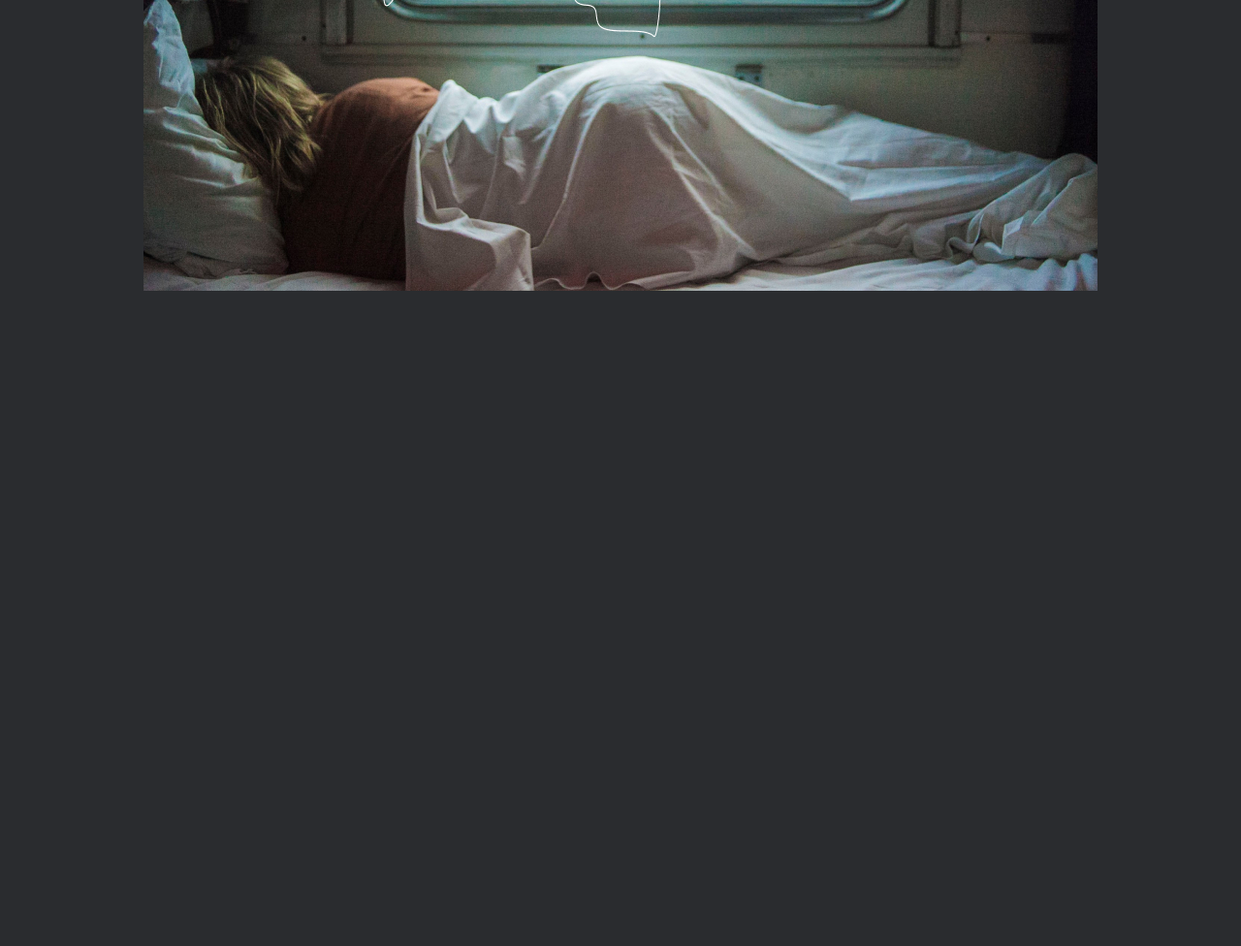
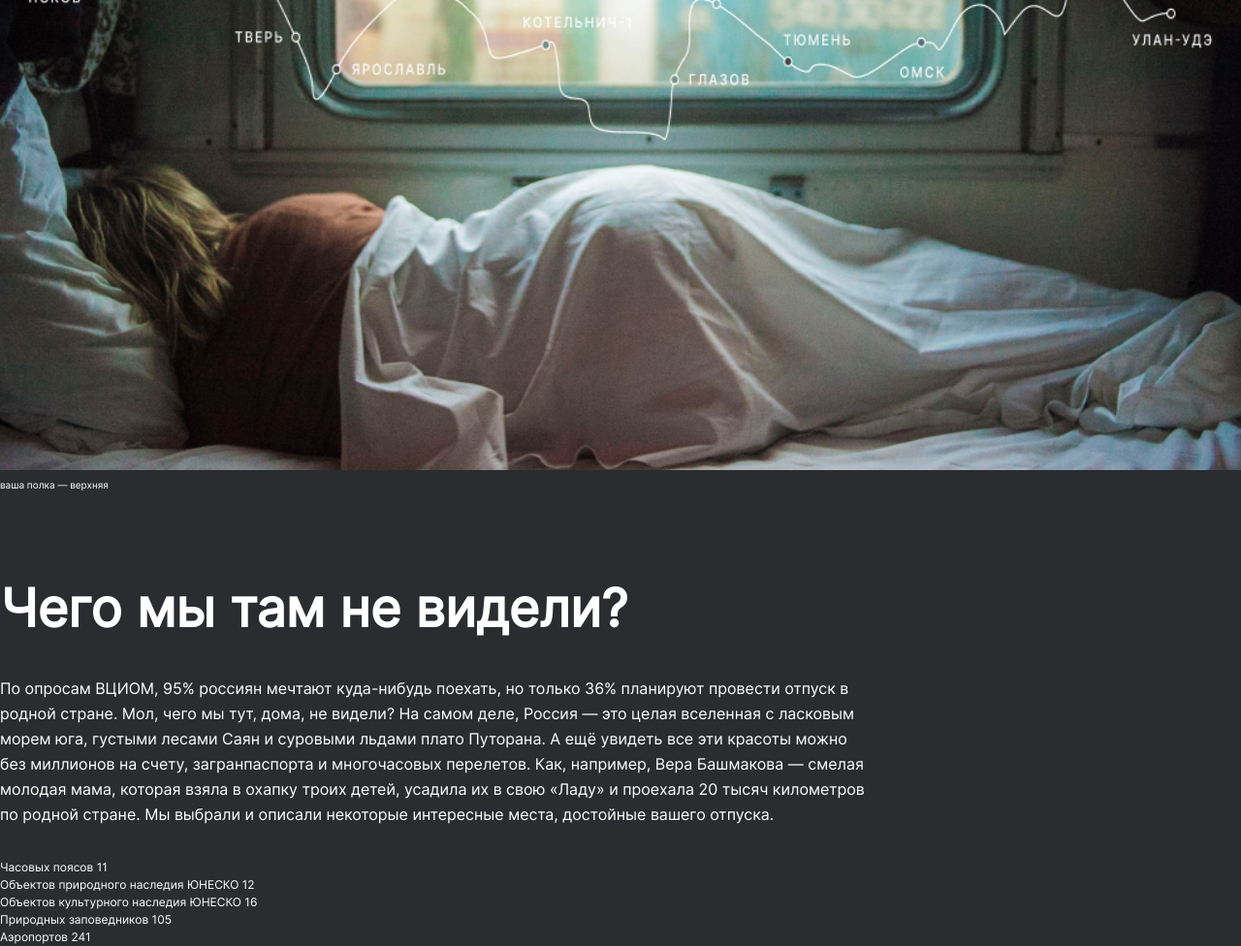
Before and after one commit to Betokko/russian-travel, a plain HTML site: page index.html in a window 1280 px wide. Shown: the part 827-1803 px from the top of the page at 97% size. Before the commit the page ends 1127 px from the top, so only its background shows below. Drawn offline with Linux system fonts and the light colour scheme.

Commit message:
add intro section

```diff
--- /dev/null
+++ b/blocks/hero/__image-description/hero__image-description.css
@@ -0,0 +1,5 @@
+.hero__iamge-description {
+    margin: 8px 0 0 0;
+    font-size: 10px;
+    line-height: 14px;
+}
--- a/blocks/hero/__image/hero__image.css
+++ b/blocks/hero/__image/hero__image.css
@@ -1,6 +1,5 @@
 .hero__image {
     margin-top: 64px;
-    width: 984px;
-    height: 615px;
+    width: 100%;
     object-fit: cover;
 }
--- a/blocks/hero/hero.css
+++ b/blocks/hero/hero.css
@@ -1,5 +1,5 @@
 .hero {
-    max-width: 984px;
+    max-width: 1280px;
     margin: auto;
     display: flex;
     flex-direction: column;
--- a/blocks/page/page.css
+++ b/blocks/page/page.css
@@ -2,5 +2,5 @@
     background-color: #2A2C2F;
     color: #fff;
     margin: 0 auto;
-    font-family: 'Inter', sans-serif;
+    font-family: 'inter-regular', sans-serif;
 }
--- a/index.html
+++ b/index.html
@@ -46,16 +46,37 @@
     </header>
 
     <main class="content">
+
       <section class="hero">
         <h1 class="hero__tile">Путешествия по России</h1>
         <p class="hero__subtitle">Настоящая страна не в выпусках новостей, а здесь.</p>
         <img src="./images/hero.jpg" alt="" class="hero__image">
+        <p class="hero__iamge-description">ваша полка — верхняя</p>
       </section>
+
+      <section class="intro">
+        <h2 class="intro__title">Чего мы там не видели?</h2>
+        <p class="intro__description">По опросам ВЦИОМ, 95% россиян мечтают куда-нибудь поехать, но только 36% планируют
+          провести отпуск в родной стране. Мол, чего мы тут, дома, не видели? На самом деле, Россия — это целая
+          вселенная с ласковым морем юга, густыми лесами Саян и суровыми льдами плато Путорана. А ещё увидеть все эти
+          красоты можно без миллионов на счету, загранпаспорта и многочасовых перелетов. Как, например, Вера Башмакова —
+          смелая молодая мама, которая взяла в охапку троих детей, усадила их в свою «Ладу» и проехала 20 тысяч
+          километров по родной стране. Мы выбрали и описали некоторые интересные места, достойные вашего отпуска.</p>
+        <ul class="intro__list">
+          <li class="intro__item">Часовых поясов 11</li>
+          <li class="intro__item">Объектов природного наследия ЮНЕСКО 12</li>
+          <li class="intro__item">Объектов культурного наследия ЮНЕСКО 16</li>
+          <li class="intro__item">Природных заповедников 105</li>
+          <li class="intro__item">Аэропортов 241</li>
+        </ul>
+      </section>
+
     </main>
 
     <footer class="footer"></footer>
 
-  </div> <!--wrapper-->
+  </div>
+  <!--wrapper-->
 </body>
 
 </html>
--- a/pages/index.css
+++ b/pages/index.css
@@ -1,5 +1,4 @@
-@import url('../vendor/Inter-Regular.woff2');
-@import url('../vendor/Inter-Black.woff2');
+
 
 @import url('../blocks/wrapper/wrapper.css');
 @import url('../blocks/page/page.css');
@@ -9,6 +8,7 @@
 @import url('../blocks/header/__languages/header__languages.css');
 @import url('../blocks/header/__languages-link/header__languages-link.css');
 @import url('../blocks/header/__languages-link/_active/header__languages-link_active.css');
+@import url('../blocks/hero/__image-description/hero__image-description.css');
 
 @import url('../blocks/hero/hero.css');
 @import url('../blocks/hero/__title/hero__title.css');
--- a/style.css
+++ b/style.css
@@ -1 +1,40 @@
-.content {}
+@font-face {
+    font-family: 'inter-regular';
+    src: url('../vendor/Inter-Regular.woff2');
+}
+
+@font-face {
+    font-family: 'inter-black';
+    src: url('../russian-travel/vendor/Inter-Black.woff2');
+}
+
+.intro {
+    max-width: 1280px;
+    margin: 92px auto 0;
+}
+
+.intro__title {
+    margin: 0;
+    font-size: 54px;
+    line-height: 58px;
+    max-width: 900px;
+}
+
+.intro__description {
+    margin: 40px 0 0 0;
+    font-size: 16px;
+    line-height: 26px;
+    max-width: 900px;
+}
+
+.intro__list {
+    max-width: 900px;
+    margin: 33px 0 0 0;
+    padding: 0;
+    list-style-type: none;
+}
+
+.intro__item {
+    font-size: 12px;
+    line-height: 18px;
+}
```
